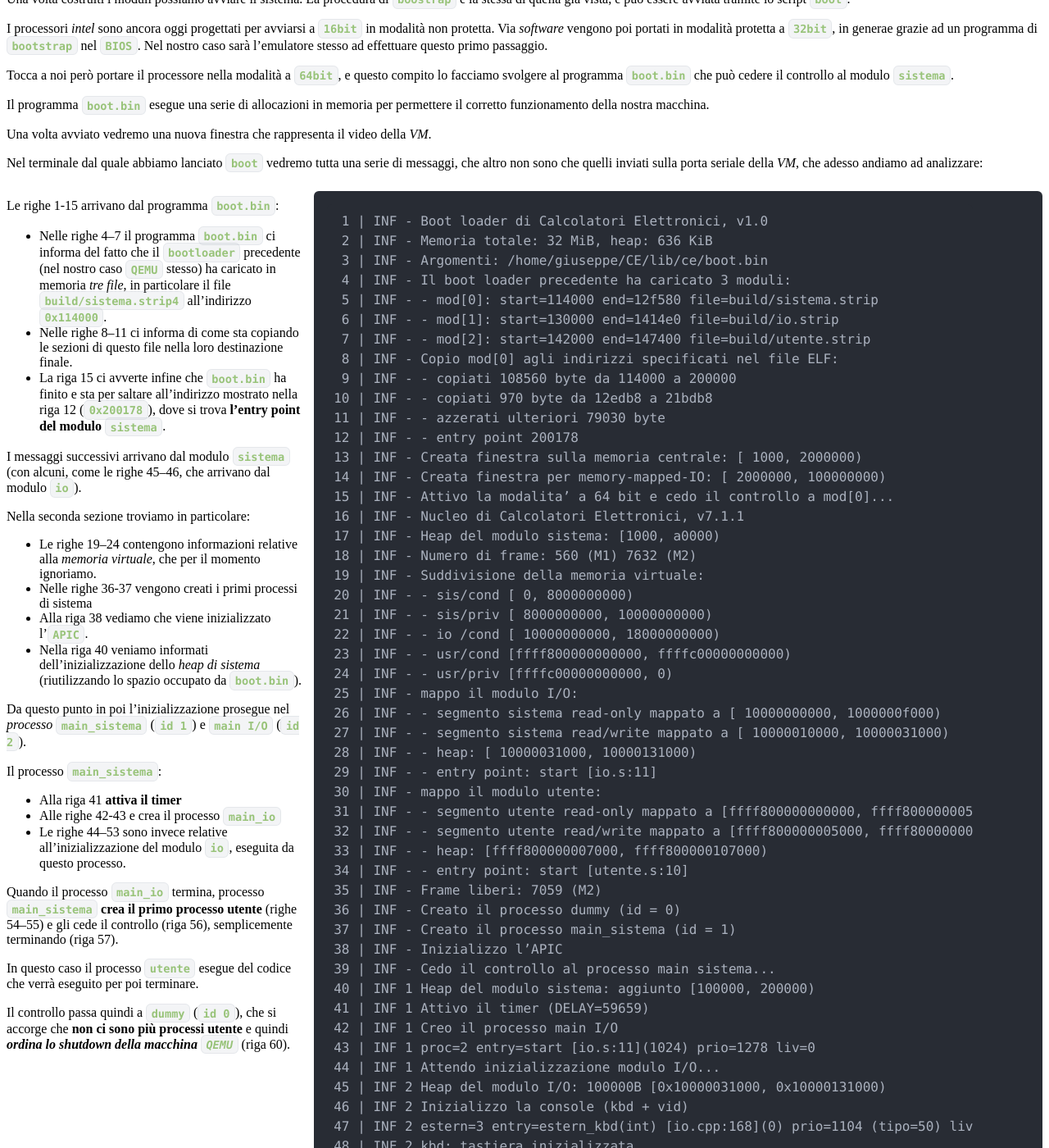
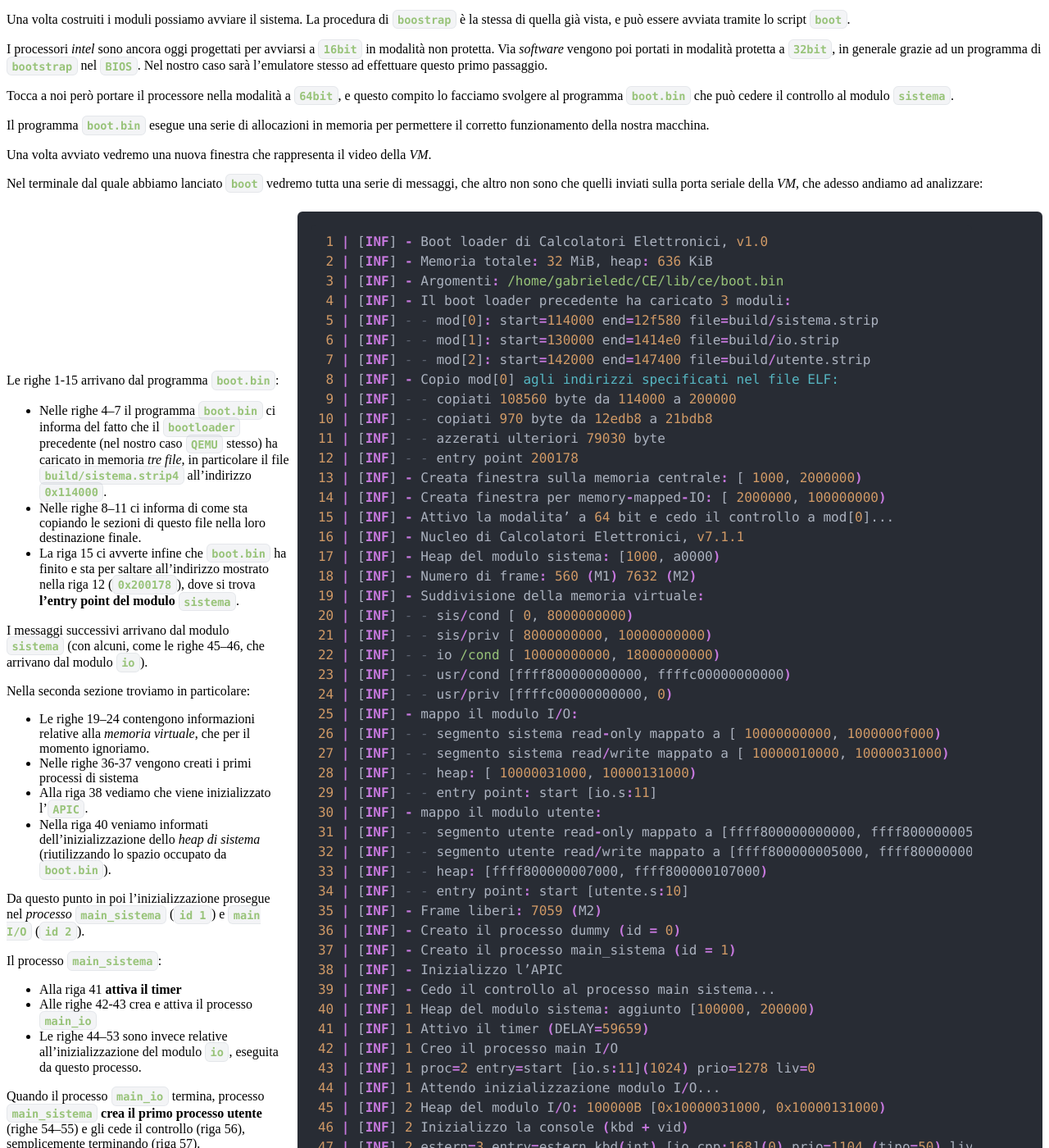
Before and after one commit to Gabriele-D-Cambria/Appunti-Calcolatori-Elettronici-2024-2025, a Jekyll site: the page built from Sistemi Multiprocesso e Processi.md, in a window 1280 px wide and 1400 px high, scrolled down 3203 px. Shown: the whole window at 82% size. Built offline with Jekyll 4.4.1, drawn with Linux system fonts in a browser that asks for light colours; nearby versions of some CDN libraries; our own code applies the rules of GitHub Pages for plain Markdown files; some of the changed text lies outside the part shown.

Commit message:
Miglioramenti di chiarezza e formattazione nel documento "Sistemi Multiprocesso e Processi": aggiunta di elementi HTML e correzioni di testo.
Aggiunta di un elemento di separazione nei documenti "Eccezioni", "Interruzioni", "Memoria e Periferiche", "Protezione" e "Sistemi Multiprocesso" per migliorare la leggibilità.

````diff
--- a/Sistemi Multiprocesso e Processi.md
+++ b/Sistemi Multiprocesso e Processi.md
@@ -13,6 +13,7 @@
   - [3.1. Transizione Processi](#31-transizione-processi)
   - [3.2. Creazione nuovo Processo](#32-creazione-nuovo-processo)
 
+<div class="stop"></div>
 
 # 2. Sistemi Multiprocesso
 
@@ -116,16 +117,19 @@
 - `MakeFile`: contiene le istruzioni per il programma `make` del sistema di appoggio.
 - `run`: uno script che permette di avviare il sistema su una `VM`
 
-Il `MakeFile` può essere utilizzato per generare la documentazione (se sono installati `Doxygen` e `PAandoc`) lanciando il comando
-```x86asmh
+Il `MakeFile` può essere utilizzato per generare la documentazione (se sono installati `Doxygen`, `Pandoc` e `Graphviz`) lanciando il comando
+```bash
 make doc
 ```
 Se ha successo si troverà nell'indice `doc/html/index.html`.
 
-Per compilare tutti i moduli si utilizza, **_nella directory_** `nucleo-8.3`:
-```x86asmh
-make
+Per compilare tutti i moduli si utilizza, **_nella directory_** `nucleo-8.3` il comando `make`.
+Questo comando può prendere alcuni parametri:
+```bash
+make clean    # Elimina tutti i file oggetto creati
+make reset    # Elimina tutti i file oggetto e i moduli creati
 ```
+
 
 ### 2.4.1. Scrittura programmi utente
 
@@ -147,7 +151,7 @@
     // Necessaria poiché il <main> deve chiedere al sistema di poter terminare
 }
 ```
-> Hello, world!
+> Hello, world!<br>
 > Premere un tasto per continuare
 
 ### 2.4.2. Avvio sistema
@@ -156,7 +160,7 @@
 La procedura di `boostrap` è la stessa di quella già vista, e può essere avviata tramite lo script `boot`.
 
 I processori _intel_ sono ancora oggi progettati per avviarsi a `16bit` in modalità non protetta.
-Via _software_ vengono poi portati in modalità protetta a `32bit`, in generae grazie ad un programma di `bootstrap` nel `BIOS`.
+Via _software_ vengono poi portati in modalità protetta a `32bit`, in generale grazie ad un programma di `bootstrap` nel `BIOS`.
 Nel nostro caso sarà l'emulatore stesso ad effettuare questo primo passaggio.
 
 Tocca a noi però portare il processore nella modalità a `64bit`, e questo compito lo facciamo svolgere al programma `boot.bin` che può cedere il controllo al modulo `sistema`.
@@ -168,7 +172,7 @@
 Nel terminale dal quale abbiamo lanciato `boot` vedremo tutta una serie di messaggi, che altro non sono che quelli inviati sulla porta seriale della _VM_, che adesso andiamo ad analizzare:
 
 <div class="grid2">
-<div class="top">
+<div class="">
 
 Le righe 1-15 arrivano dal programma `boot.bin`:
 - Nelle righe 4–7 il programma `boot.bin` ci informa del fatto che il `bootloader` precedente (nel nostro caso `QEMU` stesso) ha caricato in
@@ -190,96 +194,96 @@
 
 Il processo `main_sistema`:
 - Alla riga 41 **attiva il timer**
-- Alle righe 42-43 e crea il processo `main_io`
+- Alle righe 42-43 crea e attiva il processo `main_io`
 - Le righe 44–53 sono invece relative all’inizializzazione del modulo `io`, eseguita da questo processo.
 
 Quando il processo `main_io` termina, processo `main_sistema` **crea il primo processo utente** (righe 54–55) e gli cede il controllo (riga 56), semplicemente terminando (riga 57).
 
 In questo caso il processo `utente` esegue del codice che verrà eseguito per poi terminare.
 
-Il controllo passa quindi a `dummy` (`id 0`), che si accorge che **non ci sono più processi utente** e quindi _**ordina lo shutdown della macchina `QEMU`**_ (riga 60).
+Il controllo passa quindi a `dummy` (`id = 0`), che si accorge che **non ci sono più processi utente** e quindi _**ordina lo shutdown della macchina `QEMU`**_ (riga 60).
 </div>
-<div class="top">
+<div class="">
 
-```txt
- 1 | INF - Boot loader di Calcolatori Elettronici, v1.0
- 2 | INF - Memoria totale: 32 MiB, heap: 636 KiB
- 3 | INF - Argomenti: /home/giuseppe/CE/lib/ce/boot.bin
- 4 | INF - Il boot loader precedente ha caricato 3 moduli:
- 5 | INF - - mod[0]: start=114000 end=12f580 file=build/sistema.strip
- 6 | INF - - mod[1]: start=130000 end=1414e0 file=build/io.strip
- 7 | INF - - mod[2]: start=142000 end=147400 file=build/utente.strip
- 8 | INF - Copio mod[0] agli indirizzi specificati nel file ELF:
- 9 | INF - - copiati 108560 byte da 114000 a 200000
-10 | INF - - copiati 970 byte da 12edb8 a 21bdb8
-11 | INF - - azzerati ulteriori 79030 byte
-12 | INF - - entry point 200178
-13 | INF - Creata finestra sulla memoria centrale: [ 1000, 2000000)
-14 | INF - Creata finestra per memory-mapped-IO: [ 2000000, 100000000)
-15 | INF - Attivo la modalita’ a 64 bit e cedo il controllo a mod[0]...
-16 | INF - Nucleo di Calcolatori Elettronici, v7.1.1
-17 | INF - Heap del modulo sistema: [1000, a0000)
-18 | INF - Numero di frame: 560 (M1) 7632 (M2)
-19 | INF - Suddivisione della memoria virtuale:
-20 | INF - - sis/cond [ 0, 8000000000)
-21 | INF - - sis/priv [ 8000000000, 10000000000)
-22 | INF - - io /cond [ 10000000000, 18000000000)
-23 | INF - - usr/cond [ffff800000000000, ffffc00000000000)
-24 | INF - - usr/priv [ffffc00000000000, 0)
-25 | INF - mappo il modulo I/O:
-26 | INF - - segmento sistema read-only mappato a [ 10000000000, 1000000f000)
-27 | INF - - segmento sistema read/write mappato a [ 10000010000, 10000031000)
-28 | INF - - heap: [ 10000031000, 10000131000)
-29 | INF - - entry point: start [io.s:11]
-30 | INF - mappo il modulo utente:
-31 | INF - - segmento utente read-only mappato a [ffff800000000000, ffff800000005000)
-32 | INF - - segmento utente read/write mappato a [ffff800000005000, ffff800000007000)
-33 | INF - - heap: [ffff800000007000, ffff800000107000)
-34 | INF - - entry point: start [utente.s:10]
-35 | INF - Frame liberi: 7059 (M2)
-36 | INF - Creato il processo dummy (id = 0)
-37 | INF - Creato il processo main_sistema (id = 1)
-38 | INF - Inizializzo l’APIC
-39 | INF - Cedo il controllo al processo main sistema...
-40 | INF 1 Heap del modulo sistema: aggiunto [100000, 200000)
-41 | INF 1 Attivo il timer (DELAY=59659)
-42 | INF 1 Creo il processo main I/O
-43 | INF 1 proc=2 entry=start [io.s:11](1024) prio=1278 liv=0
-44 | INF 1 Attendo inizializzazione modulo I/O...
-45 | INF 2 Heap del modulo I/O: 100000B [0x10000031000, 0x10000131000)
-46 | INF 2 Inizializzo la console (kbd + vid)
-47 | INF 2 estern=3 entry=estern_kbd(int) [io.cpp:168](0) prio=1104 (tipo=50) liv=0 irq=1
-48 | INF 2 kbd: tastiera inizializzata
-49 | INF 2 vid: video inizializzato
-50 | INF 2 Inizializzo la gestione dell’hard disk
-51 | INF 2 bm: 00:01.1
-52 | INF 2 estern=4 entry=estern_hd(int) [io.cpp:509](0) prio=1120 (tipo=60) liv=0 irq=14
-53 | INF 2 Processo 2 terminato
-54 | INF 1 Creo il processo main utente
-55 | INF 1 proc=5 entry=start [utente.s:10](0) prio=1023 liv=3
-56 | INF 1 Cedo il controllo al processo main utente...
-57 | INF 1 Processo 1 terminato
-58 | INF 5 Heap del modulo utente: 100000B [0xffff800000006068, 0xffff800000106068)
-59 | INF 5 Processo 5 terminato
-60 | INF 0 Shutdown
+```log
+ 1 | [INF] - Boot loader di Calcolatori Elettronici, v1.0
+ 2 | [INF] - Memoria totale: 32 MiB, heap: 636 KiB
+ 3 | [INF] - Argomenti: /home/gabrieledc/CE/lib/ce/boot.bin
+ 4 | [INF] - Il boot loader precedente ha caricato 3 moduli:
+ 5 | [INF] - - mod[0]: start=114000 end=12f580 file=build/sistema.strip
+ 6 | [INF] - - mod[1]: start=130000 end=1414e0 file=build/io.strip
+ 7 | [INF] - - mod[2]: start=142000 end=147400 file=build/utente.strip
+ 8 | [INF] - Copio mod[0] agli indirizzi specificati nel file ELF:
+ 9 | [INF] - - copiati 108560 byte da 114000 a 200000
+10 | [INF] - - copiati 970 byte da 12edb8 a 21bdb8
+11 | [INF] - - azzerati ulteriori 79030 byte
+12 | [INF] - - entry point 200178
+13 | [INF] - Creata finestra sulla memoria centrale: [ 1000, 2000000)
+14 | [INF] - Creata finestra per memory-mapped-IO: [ 2000000, 100000000)
+15 | [INF] - Attivo la modalita’ a 64 bit e cedo il controllo a mod[0]...
+16 | [INF] - Nucleo di Calcolatori Elettronici, v7.1.1
+17 | [INF] - Heap del modulo sistema: [1000, a0000)
+18 | [INF] - Numero di frame: 560 (M1) 7632 (M2)
+19 | [INF] - Suddivisione della memoria virtuale:
+20 | [INF] - - sis/cond [ 0, 8000000000)
+21 | [INF] - - sis/priv [ 8000000000, 10000000000)
+22 | [INF] - - io /cond [ 10000000000, 18000000000)
+23 | [INF] - - usr/cond [ffff800000000000, ffffc00000000000)
+24 | [INF] - - usr/priv [ffffc00000000000, 0)
+25 | [INF] - mappo il modulo I/O:
+26 | [INF] - - segmento sistema read-only mappato a [ 10000000000, 1000000f000)
+27 | [INF] - - segmento sistema read/write mappato a [ 10000010000, 10000031000)
+28 | [INF] - - heap: [ 10000031000, 10000131000)
+29 | [INF] - - entry point: start [io.s:11]
+30 | [INF] - mappo il modulo utente:
+31 | [INF] - - segmento utente read-only mappato a [ffff800000000000, ffff800000005000)
+32 | [INF] - - segmento utente read/write mappato a [ffff800000005000, ffff800000007000)
+33 | [INF] - - heap: [ffff800000007000, ffff800000107000)
+34 | [INF] - - entry point: start [utente.s:10]
+35 | [INF] - Frame liberi: 7059 (M2)
+36 | [INF] - Creato il processo dummy (id = 0)
+37 | [INF] - Creato il processo main_sistema (id = 1)
+38 | [INF] - Inizializzo l’APIC
+39 | [INF] - Cedo il controllo al processo main sistema...
+40 | [INF] 1 Heap del modulo sistema: aggiunto [100000, 200000)
+41 | [INF] 1 Attivo il timer (DELAY=59659)
+42 | [INF] 1 Creo il processo main I/O
+43 | [INF] 1 proc=2 entry=start [io.s:11](1024) prio=1278 liv=0
+44 | [INF] 1 Attendo inizializzazione modulo I/O...
+45 | [INF] 2 Heap del modulo I/O: 100000B [0x10000031000, 0x10000131000)
+46 | [INF] 2 Inizializzo la console (kbd + vid)
+47 | [INF] 2 estern=3 entry=estern_kbd(int) [io.cpp:168](0) prio=1104 (tipo=50) liv=0 irq=1
+48 | [INF] 2 kbd: tastiera inizializzata
+49 | [INF] 2 vid: video inizializzato
+50 | [INF] 2 Inizializzo la gestione dell’hard disk
+51 | [INF] 2 bm: 00:01.1
+52 | [INF] 2 estern=4 entry=estern_hd(int) [io.cpp:509](0) prio=1120 (tipo=60) liv=0 irq=14
+53 | [INF] 2 Processo 2 terminato
+54 | [INF] 1 Creo il processo main utente
+55 | [INF] 1 proc=5 entry=start [utente.s:10](0) prio=1023 liv=3
+56 | [INF] 1 Cedo il controllo al processo main utente...
+57 | [INF] 1 Processo 1 terminato
+58 | [INF] 5 Heap del modulo utente: 100000B [0xffff800000006068, 0xffff800000106068)
+59 | [INF] 5 Processo 5 terminato
+60 | [INF] 0 Shutdown
 ```
 </div>
 </div>
 
 
 Il sistema sul quale lavoriamo è progettato affinché qualsiasi eccezione venga sollevata in modalità utente, resituisce il controllo al modulo sistema, il quale **_termina forzatamente il processo_** e invia alcuni messaggi sul log come il seguente:
-```
- 1 | WRN 5 Eccezione 13 (errore di protezione), errore 0, RIP inputb [inputb.s:6]
- 2 | WRN 5 proc 5: corpo start [utente.s:10](0), livello UTENTE, precedenza 1023
- 3 | WRN 5 RIP=inputb [inputb.s:6] CPL=LIV_UTENTE
- 4 | WRN 5 RFLAGS=246 [-- -- -- IF -- -- ZF -- PF --, IOPL=SISTEMA]
- 5 | WRN 5 RAX= fee000b0 RBX= 0 RCX=fffffffffffffe68 RDX= 60
- 6 | WRN 5 RDI= 60 RSI=fffffffffffffe68 RBP=fffffffffffffff0 RSP=ffffffffffffffe8
- 7 | WRN 5 R8 =ffff800000106068 R9 = 0 R10= 0 R11= 0
- 8 | WRN 5 R12= 0 R13= 0 R14= 0 R15= 0
- 9 | WRN 5 backtrace:
-10 | WRN 5 > main [utente.cpp:5]
-11 | WRN 5 Processo 5 abortito
+```log
+ 1 | [WRN] 5 Eccezione 13 (errore di protezione), errore 0, RIP inputb [inputb.s:6]
+ 2 | [WRN] 5 proc 5: corpo start [utente.s:10](0), livello UTENTE, precedenza 1023
+ 3 | [WRN] 5 RIP=inputb [inputb.s:6] CPL=LIV_UTENTE
+ 4 | [WRN] 5 RFLAGS=246 [-- -- -- IF -- -- ZF -- PF --, IOPL=SISTEMA]
+ 5 | [WRN] 5 RAX= fee000b0 RBX= 0 RCX=fffffffffffffe68 RDX= 60
+ 6 | [WRN] 5 RDI= 60 RSI=fffffffffffffe68 RBP=fffffffffffffff0 RSP=ffffffffffffffe8
+ 7 | [WRN] 5 R8 =ffff800000106068 R9 = 0 R10= 0 R11= 0
+ 8 | [WRN] 5 R12= 0 R13= 0 R14= 0 R15= 0
+ 9 | [WRN] 5 backtrace:
+10 | [WRN] 5 > main [utente.cpp:5]
+11 | [WRN] 5 Processo 5 abortito
 ```
 
 Questi messaggi hanno una struttura generalmente simile tra di loro.
@@ -300,18 +304,18 @@
 
 Tutte queste informazioni che ci vengono fornite, sono processate dallo script `util/show_log.pl` a partire dal log inviato dal sistema che contiene _solamente indirizzi numerici_, usando le informazioni di debug contenute nei file della directory `build/`.
 Nel caso si voglia vedere il contenuto del log non processato si può usare il comando:
-```x86asmh
+```bash
 CERAW=1 boot
 ```
 
 
 ### 2.4.3. Uso debugger
 
-Anche per quanto riguarda il `debug`, così come per gli `esempiIO`, abbiamo la possibilità di _collegate il debugger_ dalla macchina host e osservare tutto quello che accade nel sistema.
+Anche per quanto riguarda il `debug`, così come per gli `esempiIO`, abbiamo la possibilità di _collegare il debugger_ dalla macchina host e osservare tutto quello che accade nel sistema.
 
 La procedura è quella già vista:
 1. Avviamo la _VM_ tramite `boot -g`
-2. Da un altro terminale, ci portiamo nella stessa _directory_ e lanciamo `debug`.
+2. Da un altro terminale, ci portiamo nella stessa _directory_ e lanciamo il comando `debug`.
 
 In questo caso però lo script, oltre alle estensioni già viste, carica altre estensioni dal file `debug/nucleo.py`, in modo che il _debugger_ mostri informazioni specifiche sullo stato del nucleo.
 
@@ -358,7 +362,7 @@
 
 
 I processi devono essere prima di tutto **attivati**, in modo che possano cominciare ad essere eseguiti.
-L’attivazione comporta <u>la creazione di tutte le strutture dati necessarie al corretto funzionamento del _processo</u>_.
+L’attivazione comporta <u>la creazione di tutte le strutture dati necessarie al corretto funzionamento del <em>processo</em></u>.
 Queste strutture comprendono due componenti:
 - **Descrittore di processo**
 - **Pile**
@@ -371,12 +375,22 @@
 A questo punto, il processore, tramile la _schedulazione_ e il _dispatch_, porta il _processo_ in **esecuzione**, nel nostro sistema rappresentata dalla variabile `esecuzione`.
 
 È importante capire che _Schedulazione_ e _Dispatch_ <u>sono due cose diverse</u>.
-La _schedulazione_  si occupa di gestire l'ordine dei processi pronti all'interno della lista, scegliendo quello che andrà in esecuzione, abbiamo la funzione `sistema` chiamata `schedulatore()` che si occupa di selezionare la testa di `pronti` e inserirla in `esecuzione`.
-Il _dispatch_ si occupa invece di tutti i passaggi necessari per far cedere il controllo ad un processo ed assegnarlo ad un altro. Nel nostro sistema questa avviene quando viene chiamata la `CALL carica_stato; IRETQ` all'uscita del _gate_. Infatti queste fanno adesso riferimento al constesto del nuovo processo in `esecuzione`, aggiornando quindi i dati all'interno dei registri con quelli del nuovo processo.
 
-Se un processo si trova in **esecuzione**, il processore sta eseguendo le sue istruzioni.
+La _schedulazione_  si occupa di gestire l'ordine dei processi pronti all'interno della lista, scegliendo quello che andrà in esecuzione.
+Nel nostro sistema abbiamo una funzione `sistema` chiamata `schedulatore()` che si occupa proprio di selezionare la testa di `pronti` (costruita in modo da essere ordinata per priorità) e inserirla in `esecuzione`.
+
+Il _dispatch_ si occupa invece di tutti i passaggi necessari per far cedere il controllo ad un processo ed assegnarlo ad un altro.
+Nel nostro sistema questa avviene tramite le operazioni di:
+```x86asm
+CALL carica_stato
+IRETQ
+```
+Chiamate all'uscita del _gate_.
+Infatti queste fanno adesso riferimento al constesto del processo che si trova in `esecuzione`, aggiornando quindi i dati all'interno dei registri con quelli del nuovo processo.
+
+Se un processo si trova nello stato di **esecuzione**, il processore sta eseguendo le sue istruzioni.
 In questo momento _**il processo ha il controllo del processore**_, e può cambiare nel tempo il suo stato.
-Con un solo processore **un solo processo per volta puo trovarsi in esecuzione**.
+Con un solo processore **un solo processo per volta può trovarsi in esecuzione**.
 
 Mentre si trova in **esecuzione** un processo può chiedere di _terminare_, oppure di _sospendersi_ in attesa di un evento.
 Nel primo caso il processo rientra nello stato di **terminazione** (abbiamo la routine `terminate_p()` nella nostra macchina).
````
Also changed, not shown: other parts of Sistemi Multiprocesso e Processi.md (+10 -10 lines), Eccezioni.md (+1 -0 lines), Interruzioni.md (+2 -0 lines), Memoria e Periferiche.md (+2 -0 lines), Protezione.md (+1 -0 lines).
